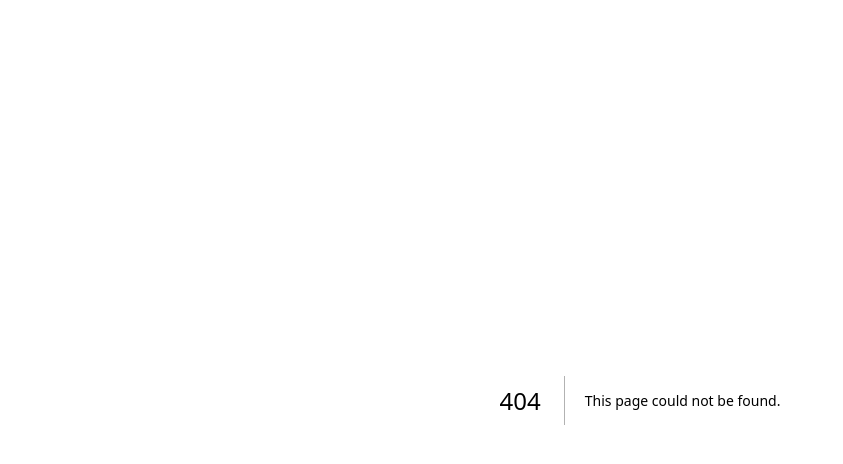
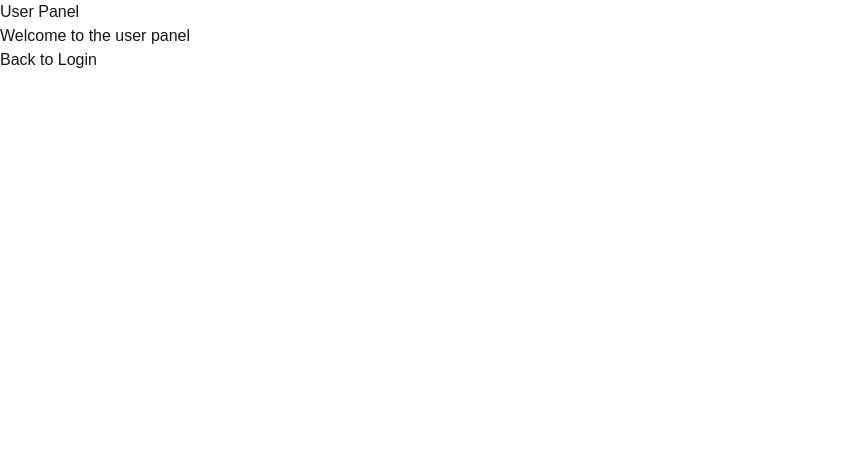
Before and after one commit to zeynepecekiris/admin-and-use-panel-again, a Next.js app: page /user in a window 1280 px wide. Before the commit this address had no page. Shown: the top 464 px of the page, without its empty margins (0-843 px from the left). Built offline with nearby package versions, Linux system fonts and the light colour scheme.

Commit message:
created user panel

```diff
--- /dev/null
+++ b/app/user/page.js
@@ -0,0 +1,21 @@
+"use client";
+import React from "react";
+import styles from "./user.module.css";
+import { useRouter } from "next/navigation";
+
+
+export default function User() {
+    const router = useRouter();
+    return (
+        <div className={styles.container}>
+            <h1 className={styles.header}>User Panel</h1>
+            <p>Welcome to the user panel</p>
+            <button
+                onClick={() => router.push("/")}
+                className={styles.button}
+            >
+                Back to Login
+            </button>
+        </div>
+    );
+}
```
Also changed, not shown: app/user/user.module.css (added).
